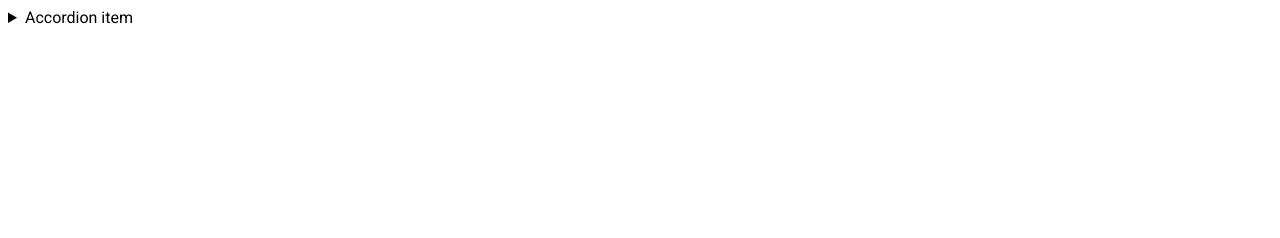
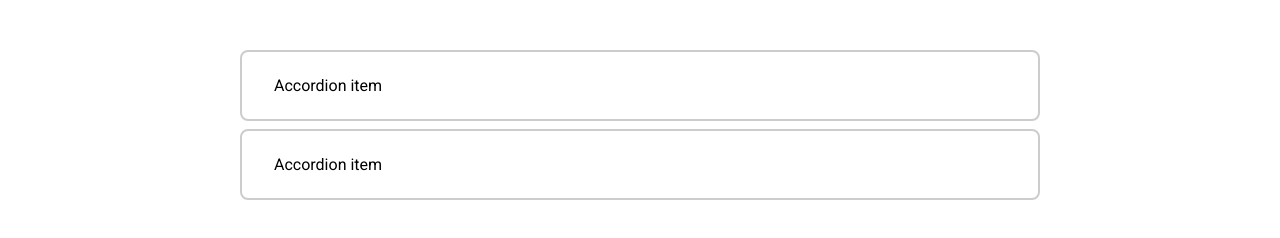
Before and after one commit to js-tasks-ru/htmlcss-20210409_kivals-90, a website: page 03-lection1/02-accordion/index.html in a window 1280 px wide. Drawn offline with Linux system fonts and the light colour scheme.

Commit message:
Add accordion

```diff
--- a/03-lection1/02-accordion/accordion.css
+++ b/03-lection1/02-accordion/accordion.css
@@ -1 +1,28 @@
 /* Стилизация аккордеона */
+.accordion {
+}
+
+.accordion__item {
+    border: 2px solid rgba(0, 0, 0, .2);
+    border-radius: 8px;
+    padding: 24px 32px;
+}
+
+.accordion__item + .accordion__item {
+    margin-top: 8px;
+}
+
+.accordion__title {
+    cursor: pointer;
+    /* Убираем стандартный маркер Firefox */
+    list-style: none;
+}
+
+/* Убираем стандартный маркер Chrome */
+.accordion__title::-webkit-details-marker {
+    display: none;
+}
+
+.accordion__hidden {
+
+}
--- a/03-lection1/02-accordion/index.html
+++ b/03-lection1/02-accordion/index.html
@@ -6,13 +6,26 @@
         <link rel="stylesheet" href="./accordion.css">
     </head>
     <body>
-        <details>
-            <summary>
-                Accordion item
-            </summary>
-            <p>
-                Hidden content
-            </p>
-        </details>
+        <div class='wrapper'>
+            <div class='accordion'>
+                <details class='accordion__item'>
+                    <summary class='accordion__title'>
+                        Accordion item
+                    </summary>
+                    <p class='accordion__hidden-content'>
+                        Amet minim mollit non deserunt ullamco est sit aliqua dolor do amet sint. Velit officia consequat duis enim velit mollit. Exercitation veniam consequat sunt nostrud amet.
+                    </p>
+                </details>
+
+                <details class='accordion__item'>
+                    <summary class='accordion__title'>
+                        Accordion item
+                    </summary>
+                    <p class='accordion__hidden-content'>
+                        Amet minim mollit non deserunt ullamco est sit aliqua dolor do amet sint. Velit officia consequat duis enim velit mollit. Exercitation veniam consequat sunt nostrud amet.
+                    </p>
+                </details>
+            </div>
+        </div>
     </body>
 </html>
--- a/assets/css/main.css
+++ b/assets/css/main.css
@@ -22,3 +22,8 @@
 * {
     font-family: 'Roboto', sans-serif;
 }
+
+.wrapper {
+    max-width: 800px;
+    margin: 50px auto;
+}
```
